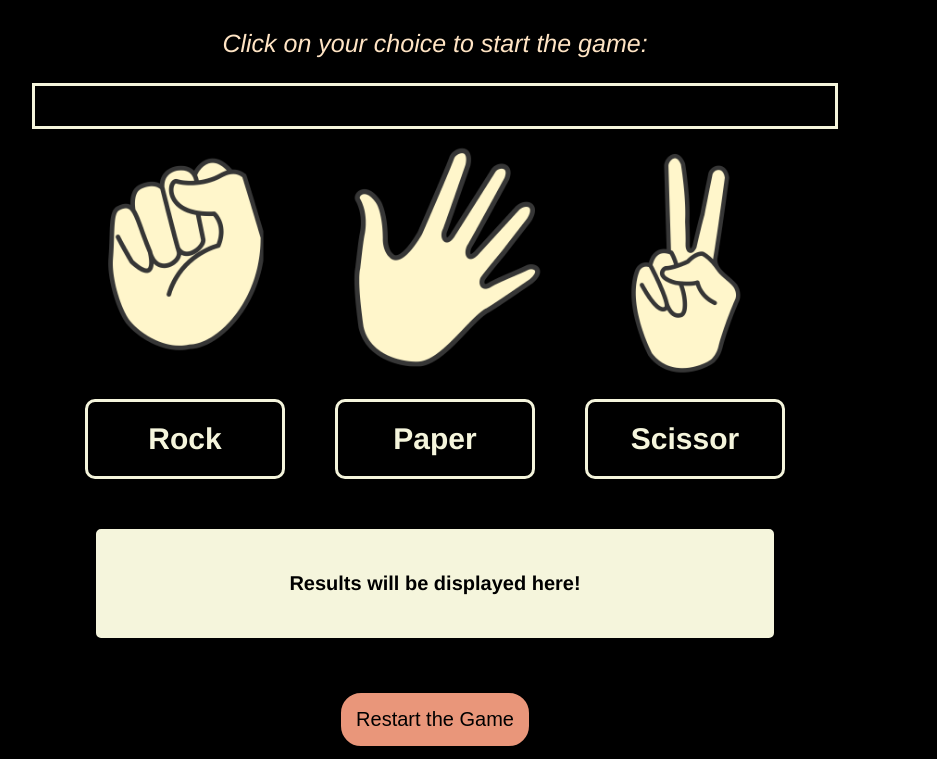
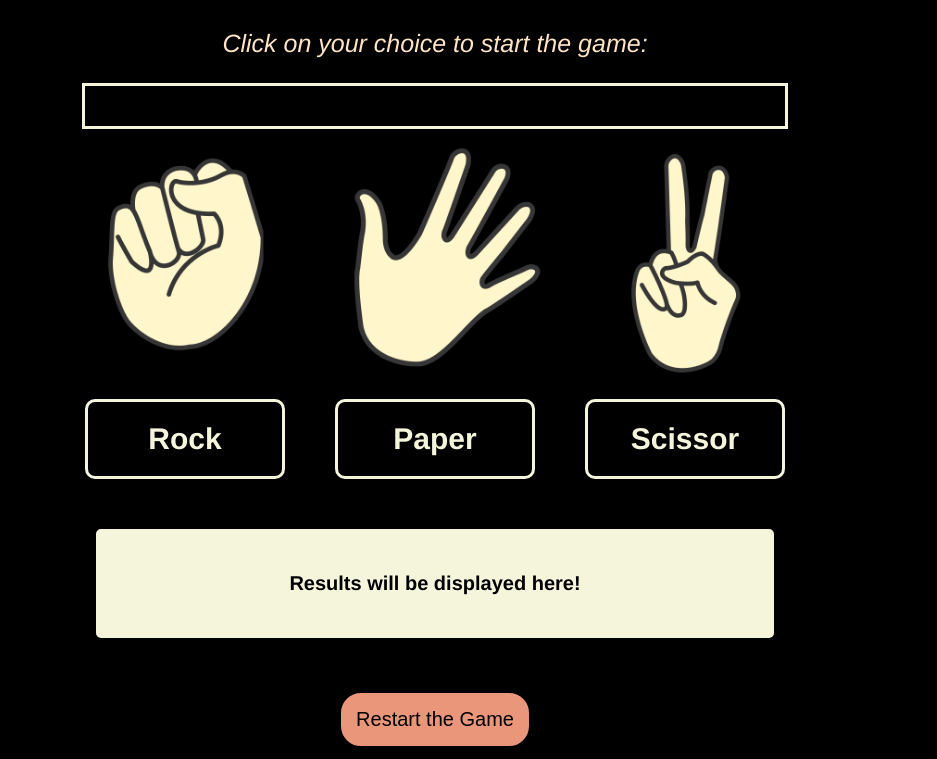
Before and after one commit to sanmitha-shetty/Rock-Paper-Scissors, a plain HTML site: page index.html in a window 1280 px wide. Shown: the part 116-875 px from the top of the page, without its empty margins (205-1142 px from the left). Drawn offline with Linux system fonts and the light colour scheme.

Commit message:
Fix scoreboard styling

```diff
--- a/style.css
+++ b/style.css
@@ -1,7 +1,7 @@
 body{
     background-color: black;
     color: bisque;
-    overflow: auto;
+    overflow: hidden;
 }
 .play{
     width:100%;
@@ -15,7 +15,7 @@ body{
 p .choice{
     width:100%;
     height: auto;
-    margin: 50px;
+    margin: 10px;
     text-align: center;
     justify-content: center;
 
@@ -29,7 +29,7 @@ p .choice{
 }
 #scoreboard{
     display: flex;
-    width: 800px;
+    width: 700px;
     margin: auto;
     flex-direction: row;
     justify-content: space-around;
```
